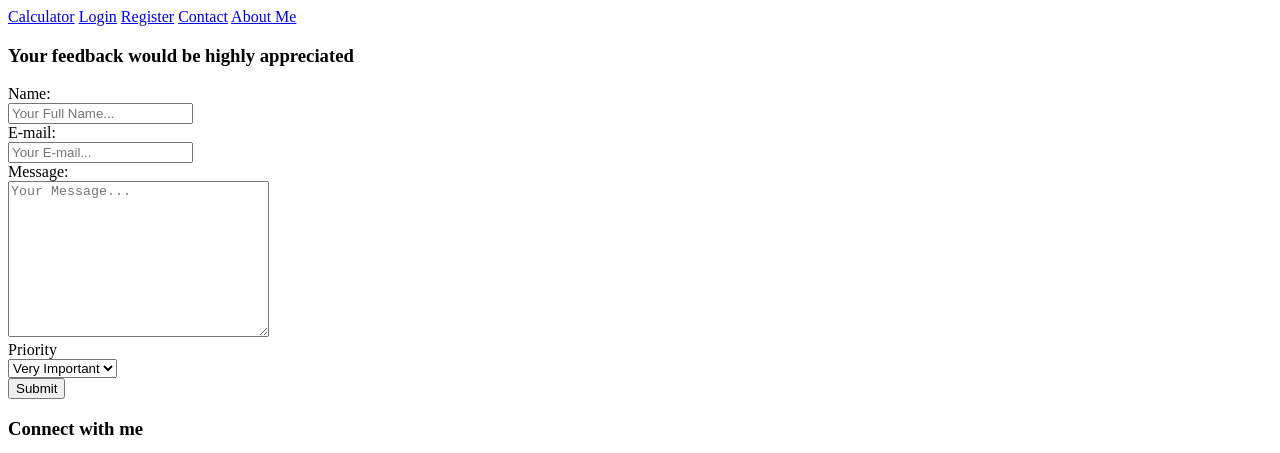
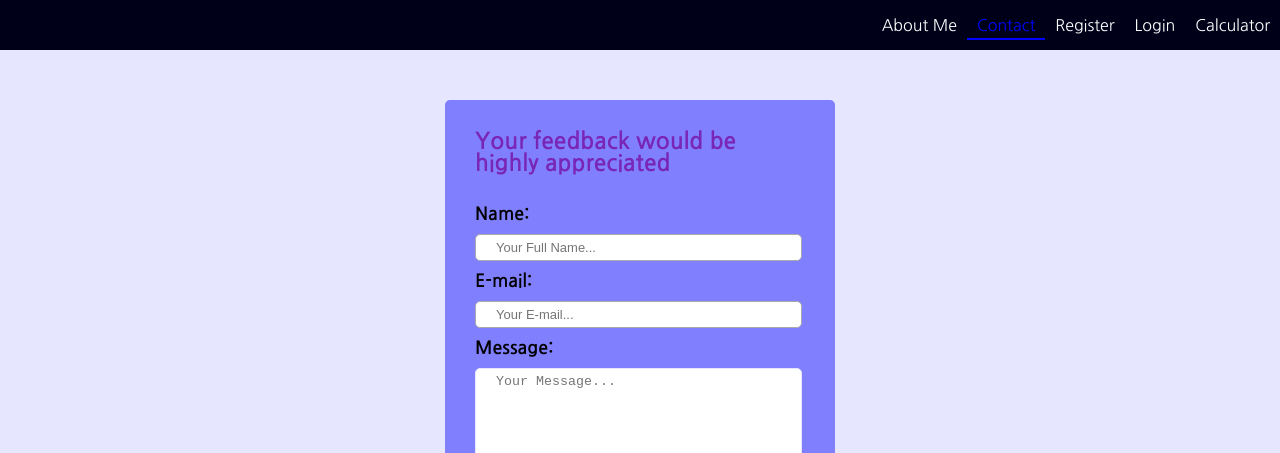
Before and after one commit to Moyinoluwa-10/altschool-assignment-01, a plain HTML site: page HTML Files/contact.html in a window 1280 px wide. Shown: the top 453 px of the page. Drawn offline with Linux system fonts and the light colour scheme.

Commit message:
Update contact.html

```diff
--- a/HTML Files/contact.html
+++ b/HTML Files/contact.html
@@ -8,7 +8,7 @@
     <!-- Favicon -->
     <link rel="shortcut icon" href="../images/favicon-32x32-1.png" type="image/x-icon">
     <!-- CSS File for this page -->
-    <link rel="stylesheet" href="/Altschool/Assignment_1/CSS Files/contact.css">
+    <link rel="stylesheet" href="../CSS Files/contact.css">
     <!-- Font Awesome -->
     <script src="https://kit.fontawesome.com/8e4fb64db4.js" crossorigin="anonymous"></script>
     <!-- Google Font -->
```
